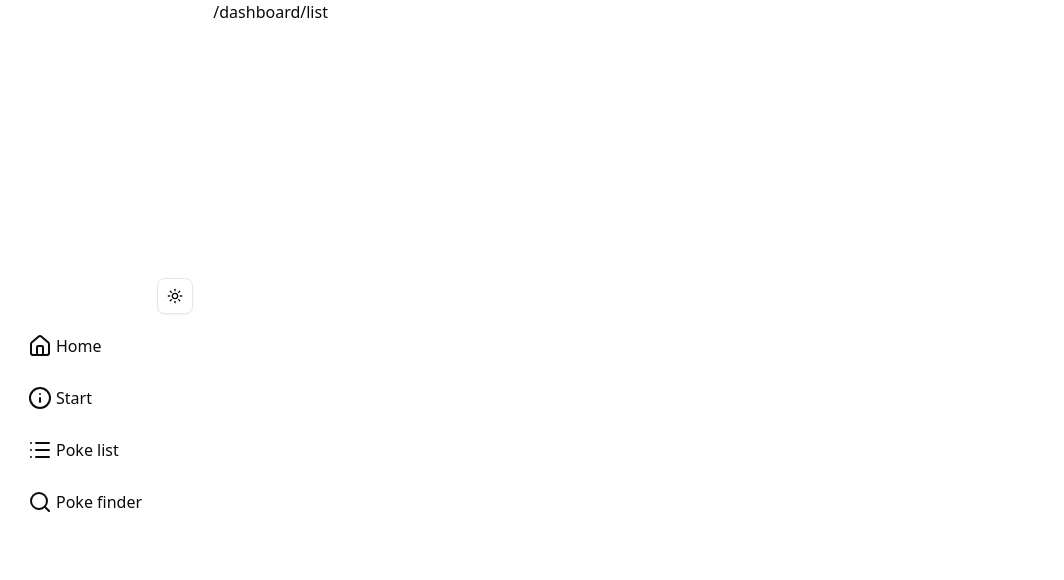
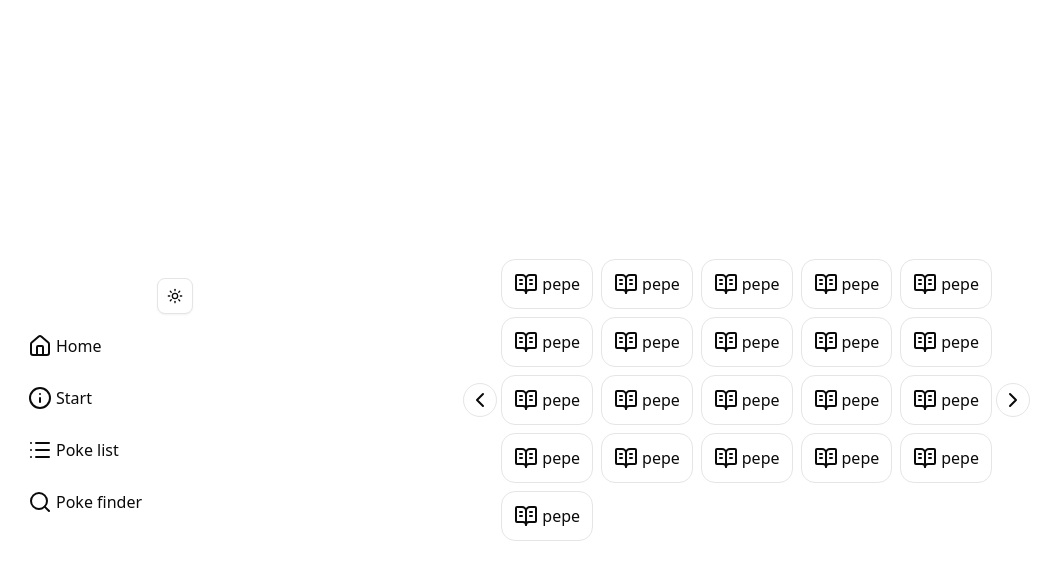
Before and after one commit to Adr1Est/poke-info, a Next.js app: page /dashboard/list in a window 1280 px wide. Shown: the top 580 px of the page, without its empty margins (0-1064 px from the left). Built offline with nearby package versions, Linux system fonts and the light colour scheme.

Commit message:
poke list layout

```diff
--- a/app/dashboard/layout.tsx
+++ b/app/dashboard/layout.tsx
@@ -5,9 +5,9 @@ import { ReactNode } from "react";
 
 export default function Layout({ children }: { children: ReactNode }){
   return (
-    <div className="w-full min-h-screen flex flex-col-reverse md:flex-row">
+    <div className="w-full h-dvh flex flex-col-reverse md:flex-row">
 
-      <div className="w-full md:w-1/6 md:min-h-screen flex md:flex-col items-center md:items-start justify-center gap-3 p-5">
+      <div className="w-full md:w-1/6 flex md:flex-col items-center md:items-start justify-center gap-3 p-5">
         <div className="md:self-end">
           <ThemeSelector />
         </div>
@@ -26,7 +26,7 @@ export default function Layout({ children }: { children: ReactNode }){
         </CustomLink>
       </div>
 
-      <div className="w-5/6">
+      <div className="w-full md:w-5/6 flex-1 flex items-center justify-center">
         {children}
       </div>
 
--- a/app/dashboard/list/page.tsx
+++ b/app/dashboard/list/page.tsx
@@ -1,7 +1,13 @@
-export default function Dashboard(){
+import PokeGrid from "@/components/dashboard/PokeGrid";
+import { getQueryClient } from "@/lib/get-query-client";
+import { HydrationBoundary, dehydrate } from "@tanstack/react-query";
+
+export default function DashboardList(){
+  const queryClient = getQueryClient()
+
   return (
-    <div>
-      <p>/dashboard/list</p>
-    </div>
+    <HydrationBoundary state={dehydrate(queryClient)}>
+      <PokeGrid />
+    </HydrationBoundary>
   )
 }
--- /dev/null
+++ b/components/dashboard/PokeCardGrid.tsx
@@ -0,0 +1,18 @@
+import { BookOpenText } from "lucide-react";
+import Link from "next/link";
+
+interface Props {
+  name: string;
+}
+
+export default function PokeCardGrid({name}: Props){
+  return(
+    <Link
+      href={`/dashboard/list/${name}`}
+      className="flex items-center justify-center border p-3 rounded-xl gap-1 hover:bg-input"
+    >
+      <BookOpenText />
+      <h2>{name}</h2>
+    </Link>
+  )
+}
--- /dev/null
+++ b/components/dashboard/PokeGrid.tsx
@@ -0,0 +1,39 @@
+"use client"
+import PokeCardGrid from "./PokeCardGrid";
+import PokeGridButton from "./PokeGridButton";
+
+export default function PokeGrid(){
+  return(
+    <div className="relative flex flex-row items-center justify-center w-9/10 gap-1">
+
+      <PokeGridButton direction="l" onClick={() => console.log("l")}/>
+
+      <div className="grid grid-cols-3 md:grid-cols-5 gap-2">
+        <PokeCardGrid name="pepe"/>
+        <PokeCardGrid name="pepe"/>
+        <PokeCardGrid name="pepe"/>
+        <PokeCardGrid name="pepe"/>
+        <PokeCardGrid name="pepe"/>
+        <PokeCardGrid name="pepe"/>
+        <PokeCardGrid name="pepe"/>
+        <PokeCardGrid name="pepe"/>
+        <PokeCardGrid name="pepe"/>
+        <PokeCardGrid name="pepe"/>
+        <PokeCardGrid name="pepe"/>
+        <PokeCardGrid name="pepe"/>
+        <PokeCardGrid name="pepe"/>
+        <PokeCardGrid name="pepe"/>
+        <PokeCardGrid name="pepe"/>
+        <PokeCardGrid name="pepe"/>
+        <PokeCardGrid name="pepe"/>
+        <PokeCardGrid name="pepe"/>
+        <PokeCardGrid name="pepe"/>
+        <PokeCardGrid name="pepe"/>
+        <PokeCardGrid name="pepe"/>
+      </div>
+
+      <PokeGridButton direction="r" onClick={() => console.log("r")}/>
+
+    </div>
+  )
+}
--- /dev/null
+++ b/components/dashboard/PokeGridButton.tsx
@@ -0,0 +1,21 @@
+import { ChevronLeft, ChevronRight } from "lucide-react"
+
+interface Props {
+  direction: "l" | "r";
+  onClick: () => void;
+}
+
+export default function PokeGridButton({direction, onClick}: Props){
+  return(
+    <button
+      onClick={onClick}
+      className="border rounded-full p-1 hover:bg-input"
+    >
+      {
+        direction === "l"
+          ? <ChevronLeft />
+          : <ChevronRight />
+      }
+    </button>
+  )
+}
```
